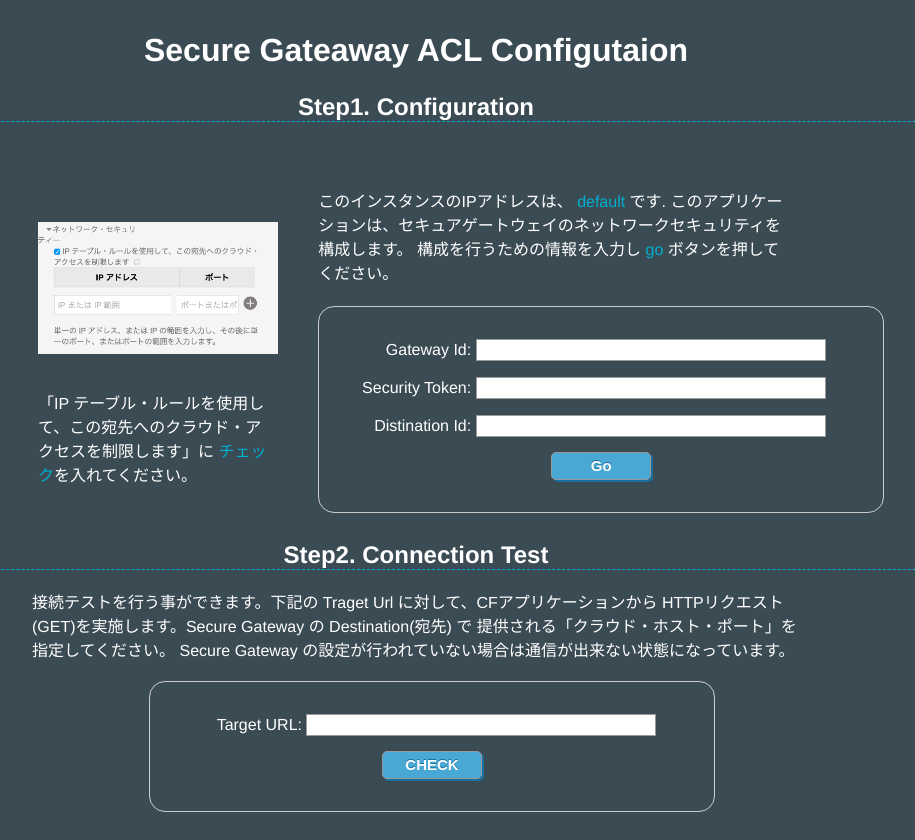
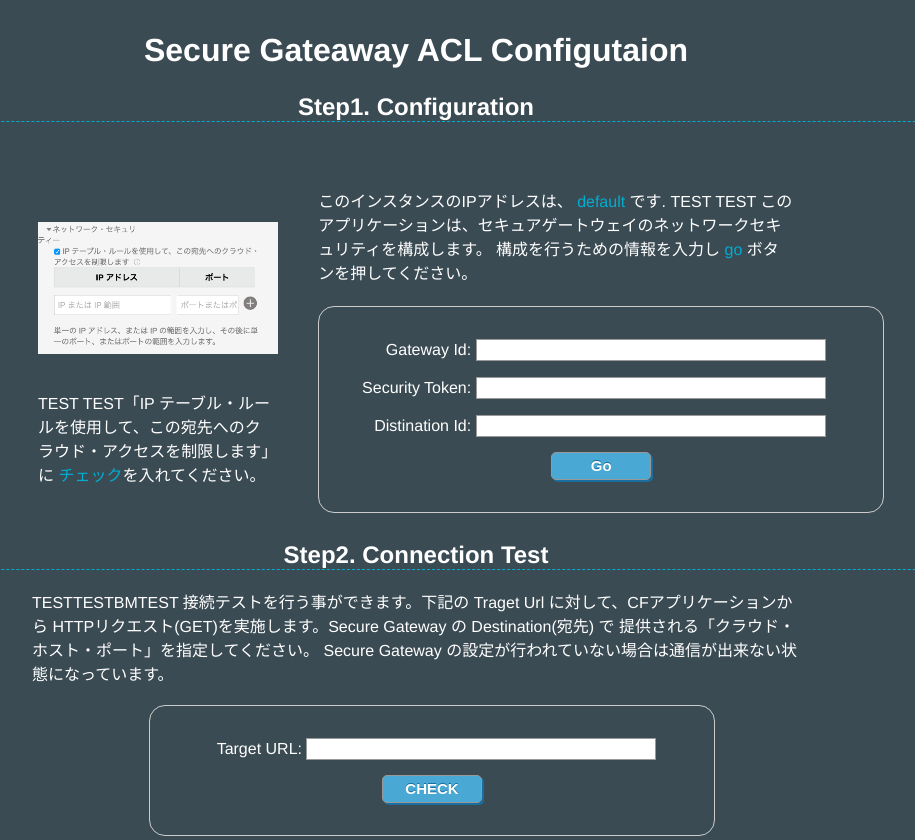
Before and after one commit to tnakajo/tnakajo-sg-toolchain-20170811063415534, a Flask app: page / in a window 1280 px wide. Shown: the whole page, without its empty margins (224-1139 px from the left). Before the commit the page ends 812 px from the top, so only its background shows below. Run offline with Flask 2, Linux system fonts and the light colour scheme.

Commit message:
Update index.html

```diff
--- a/templates/index.html
+++ b/templates/index.html
@@ -2,7 +2,7 @@
 <html>
 
   <head>
-    <title>Secure Gateaway ACL Configutaion</title>
+    <title>Secure Gateaway ACL Configutaion test BM support</title>
     <meta charset="utf-8">
     <meta http-equiv="X-UA-Compatible" content="IE=edge">
     <meta name="viewport" content="width=device-width, initial-scale=1">
@@ -16,12 +16,12 @@
       <tr>
         <td style= "width:30%;" rowspan="2">
           <img class="newappIcon" src="static/images/networksecurity.png">
-          「IP テーブル・ルールを使用して、この宛先へのクラウド・アクセスを制限します」に
+          TEST TEST「IP テーブル・ルールを使用して、この宛先へのクラウド・アクセスを制限します」に
           <span class = "blue">チェック</span>を入れてください。
         <td>
           <p>このインスタンスのIPアドレスは、
             <span class = "blue">{{ address }}</span> です.
-            このアプリケーションは、セキュアゲートウェイのネットワークセキュリティを構成します。
+            TEST TEST このアプリケーションは、セキュアゲートウェイのネットワークセキュリティを構成します。
             構成を行うための情報を入力し <span class = "blue">go </span>ボタンを押してください。
       <tr>
         <td>
@@ -75,7 +75,7 @@
 
     <h2>Step2. Connection Test</h2>
     <div id="result">
-      接続テストを行う事ができます。下記の Traget Url に対して、CFアプリケーションから
+      TESTTESTBMTEST 接続テストを行う事ができます。下記の Traget Url に対して、CFアプリケーションから
       HTTPリクエスト(GET)を実施します。Secure Gateway の Destination(宛先) で
       提供される「クラウド・ホスト・ポート」を指定してください。
       Secure Gateway の設定が行われていない場合は通信が出来ない状態になっています。
```
